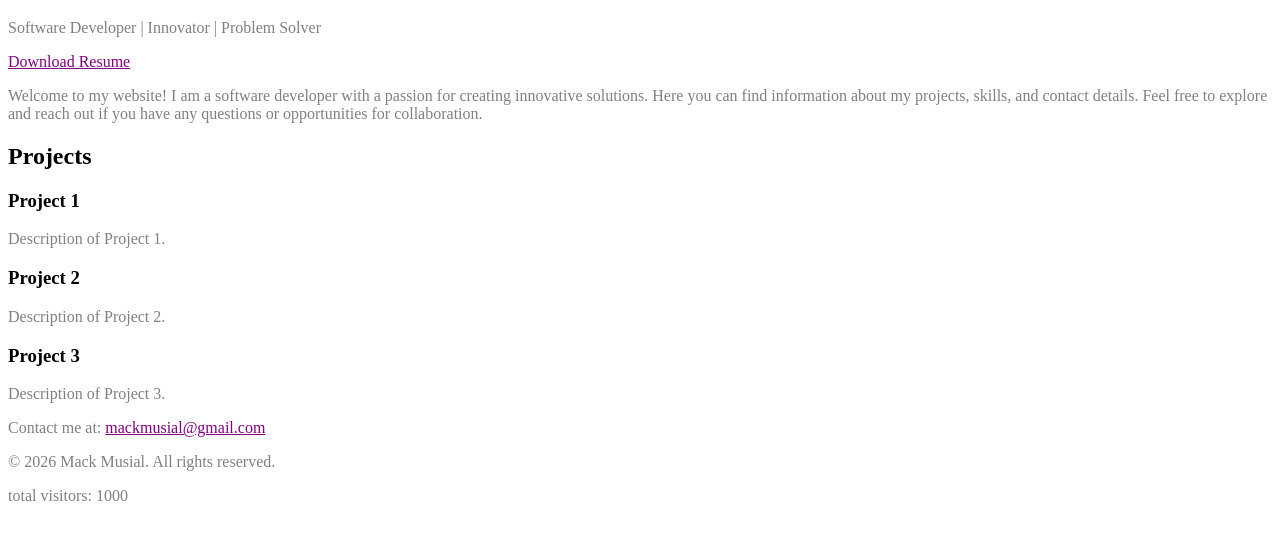
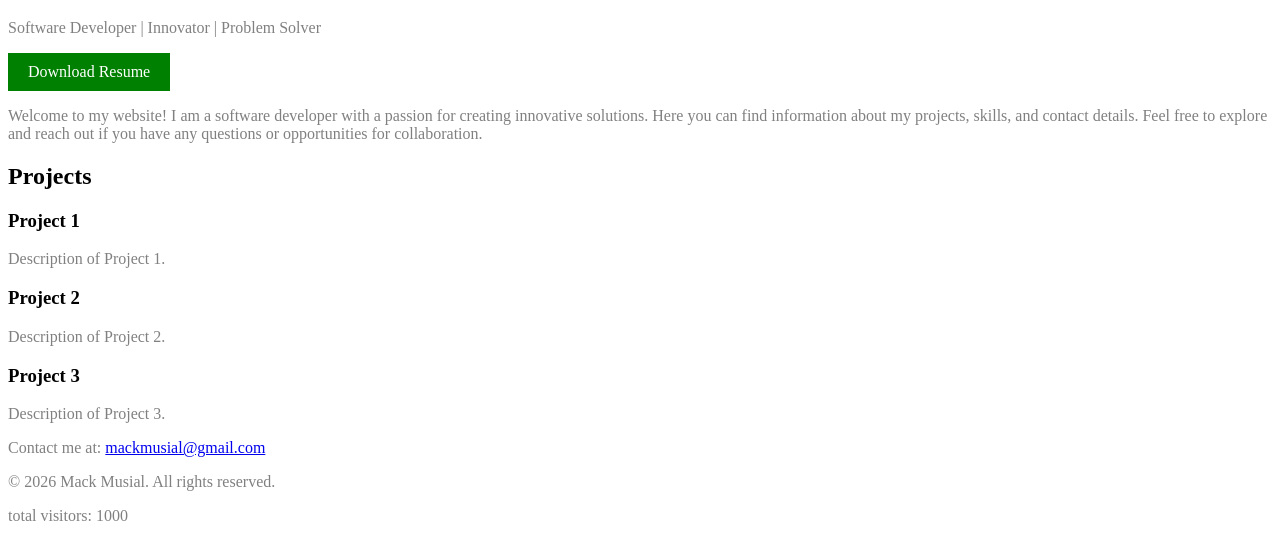
Before and after one commit to MackMusial/mackmusial.com, a plain HTML site: page index.html in a window 1280 px wide. Shown: the part 61-620 px from the top of the page. Drawn offline with Linux system fonts and the light colour scheme.

Commit message:
Add resume link styling and update HTML for consistency

```diff
--- a/index.html
+++ b/index.html
@@ -10,7 +10,7 @@
         <header>
             <h1>Mack Musial Personal Website</h1>
             <p>Software Developer | Innovator | Problem Solver</p>
-            <a href="resume.pdf" target="_blank">Download Resume</a>
+            <a class="resume-link" href="resume.pdf" target="_blank">Download Resume</a>
         </header>
         <main>
             <p>Welcome to my website! I am a software developer with a passion for creating innovative solutions. Here you can find information about my projects, skills, and contact details. Feel free to explore and reach out if you have any questions or opportunities for collaboration.</p>
--- a/styles.css
+++ b/styles.css
@@ -1,6 +1,11 @@
 p {
     color: gray;
 }
-a {
-    color: purple;
+
+.resume-link {
+    background-color: green;
+    color: white;
+    padding: 10px 20px;
+    text-decoration: none;
+    display: inline-block;
 }
```
